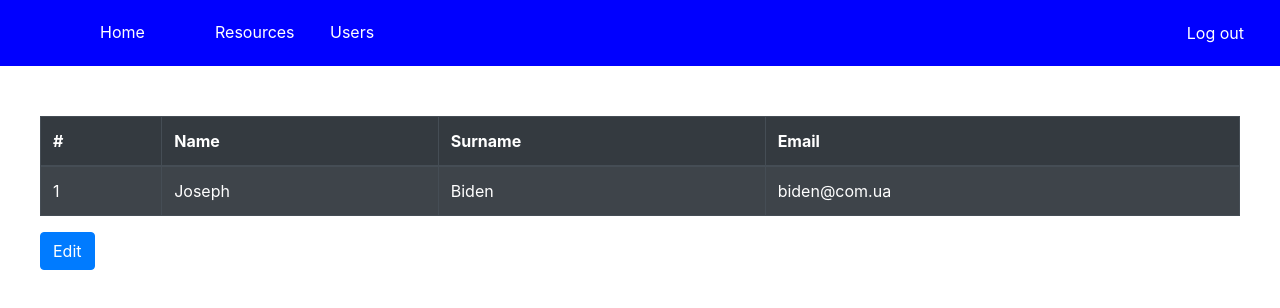
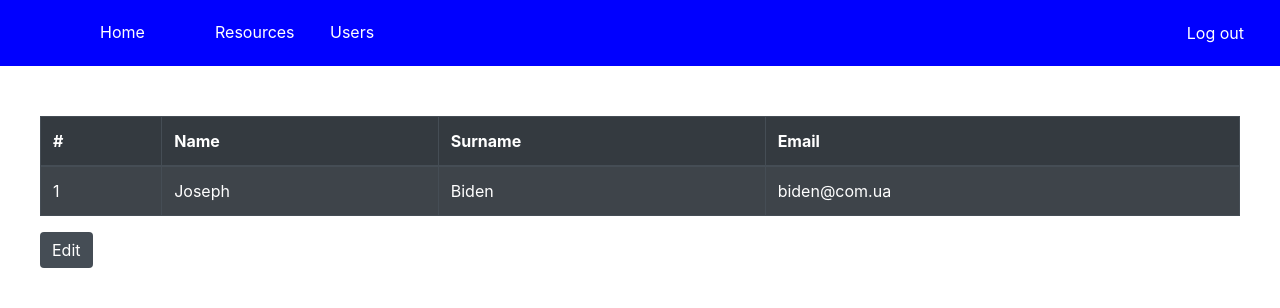
Before and after one commit to OlehHinko/admin-project, a React (Create React App) app: page /user/1 in a window 1280 px wide. Shown: the top 308 px of the page. Built offline with nearby package versions, Linux system fonts and the light colour scheme; sample sign-in values are in the browser's storage.

Commit message:
9-commit

```diff
--- a/package.json
+++ b/package.json
@@ -4,7 +4,9 @@
   "private": true,
   "dependencies": {
     "bootstrap": "^4.3.1",
+    "classnames": "^2.2.6",
     "history": "^4.9.0",
+    "is_js": "^0.9.0",
     "node-sass": "^4.11.0",
     "react": "^16.8.4",
     "react-bootstrap": "^1.0.0-beta.6",
--- a/src/App.js
+++ b/src/App.js
@@ -5,22 +5,21 @@ import Home from './components/Home/Home';
 import Header from './components/Header/Header';
 import Resources from './components/Resources/Resources';
 import Users from './components/Users/Users';
-import Login from './components/Logination/Logination';
+import Signin from './components/Signin/Signin';
 
 import {BrowserRouter, Route, Redirect} from 'react-router-dom';
 import User from "./components/Users/User/User";
 import {Switch} from "react-router";
-import history from './components/History/history'
 
 class Navigation extends React.Component {
     render() {
         return (
             <div>
-                <BrowserRouter history={history}>
+                <BrowserRouter>
                     <Header />
                     <main>
                         <Switch>
-                            <Route path='/login' component={Login}/>
+                            <Route path='/login' component={Signin}/>
                             <PrivateRoute path='/resources' component={Resources}/>
                             <PrivateRoute path='/users' component={Users}/>
                             <PrivateRoute path='/user/:id' component={User}/>
--- a/src/components/History/history.js
+++ /dev/null
@@ -1,3 +0,0 @@
-import { createBrowserHistory } from 'history';
-
-export default  createBrowserHistory();
--- a/src/components/Logination/Logination.js
+++ /dev/null
@@ -1,33 +0,0 @@
-import React from 'react';
-import './Logination.scss';
-import {Form, Button} from 'react-bootstrap';
-import { Redirect} from 'react-router-dom';
-
-class Login extends React.Component {
-    setLocalStorage = () => {
-        localStorage.setItem('isLogined', 'true');
-    };
-
-    render() {
-        if (localStorage.getItem('isLogined')) {
-            return <Redirect to={{pathname: "/"}}/>
-        }
-        return (
-            <Form>
-                <Form.Group controlId="formBasicEmail">
-                    <Form.Label>Email address</Form.Label>
-                    <Form.Control type="email" placeholder="Enter email"/>
-                </Form.Group>
-                <Form.Group controlId="formBasicPassword">
-                    <Form.Label>Password</Form.Label>
-                    <Form.Control type="password" placeholder="Password"/>
-                </Form.Group>
-                <Button variant="primary" type="submit" onClick={this.setLocalStorage}>
-                    Submit
-                </Button>
-            </Form>
-        );
-    }
-};
-
-export default Login;
--- /dev/null
+++ b/src/components/Signin/Signin.js
@@ -0,0 +1,101 @@
+import React from 'react';
+import './Signin.scss';
+import { Form, Button } from 'react-bootstrap';
+import is from 'is_js';
+import { withRouter } from "react-router";
+
+class Signin extends React.Component {
+    constructor(props) {
+        super(props);
+        this.state = {
+            email: '',
+            password: '',
+            emailError: '',
+            passwordError: ''
+        };
+        this.handslerChangeField = this.handslerChangeField.bind(this);
+    }
+
+    handslerChangeField(e) {
+        const { name, value } = e.target;
+        this.setState({ [ name ]: value });
+    }
+
+    onSignIn(e) {
+        e.preventDefault();
+        if (!this.isFormsValid()) {
+            return
+        }
+        this.props.history.push('/');
+        localStorage.setItem('isLogined', 'true');
+    };
+
+    isFormsValid() {
+        return this.isEmailValid(this.state.email) && this.isPasswordValid(this.state.password);
+    }
+
+    isEmailValid(email) {
+        let emailError = '';
+        if (email === '') {
+            emailError = 'You have not entered an email';
+            this.setState({ emailError });
+            return false;
+        }
+        if (!is.email(email)) {
+            emailError = 'You have entered an invalid email';
+            this.setState({ emailError });
+            return false;
+        }
+        this.setState({ emailError: '' });
+        return true;
+    }
+
+    isPasswordValid(password) {
+        let passwordError = '';
+        if (password === '') {
+            passwordError = 'Password can not be empty';
+            this.setState({ passwordError });
+            return false;
+        }
+        if (password.length < 6) {
+            passwordError = 'Password length must be more than six characters long';
+            this.setState({  passwordError });
+            return false;
+        }
+        this.setState({ passwordError: '' });
+        return true;
+    }
+
+    render() {
+        const {emailError} = this.state;
+        const {passwordError} = this.state;
+        const classNames = require('classnames');
+        return (
+            <Form onSubmit={(e) => this.onSignIn(e)}>
+                <Form.Group controlId="formBasicEmail">
+                    <Form.Label>Email address</Form.Label>
+                    <Form.Control className={classNames({'error' : emailError})}
+                                  onChange={this.handslerChangeField}
+                                  value={this.state.email}
+                                  placeholder="Enter email"
+                                  name='email'/>
+                    {emailError && <div className='error-massage'>{emailError}</div>}
+                </Form.Group>
+                <Form.Group controlId="formBasicPassword">
+                    <Form.Label>Password</Form.Label>
+                    <Form.Control type="password" className={classNames({'error' : passwordError})}
+                                  onChange={this.handslerChangeField}
+                                  value={this.state.password}
+                                  placeholder="Password"
+                                  name='password'/>
+                    {passwordError && <div className='error-massage'>{passwordError}</div>}
+                </Form.Group>
+                <Button variant="primary" className='btn-submit' type="submit">
+                    Submit
+                </Button>
+            </Form>
+        );
+    }
+}
+
+export default withRouter(Signin);
--- /dev/null
+++ b/src/components/Signin/Signin.scss
@@ -0,0 +1,13 @@
+.form-group {
+  input{
+    &.error {
+      border: 2px solid red;
+      &:focus {
+        border: 2px solid #ced4da;
+      }
+    }
+  }
+  .error-massage {
+    color: red;
+  }
+}
--- a/src/components/Users/User/User.js
+++ b/src/components/Users/User/User.js
@@ -38,7 +38,7 @@ class User extends React.Component {
                     <Form.Control type="email" value={editedUser.email}/>
                 </Form.Group>
                 <Button variant="primary" type="submit" onClick={() => this.editUser(user)}>
-                    Edit
+                    Save
                 </Button>
             </Form>
         )
@@ -66,7 +66,7 @@ class User extends React.Component {
                     </tr>
                     </tbody>
                 </Table>
-                <Button variant="primary" type="submit" onClick={() => this.editUser(user)}>Edit</Button>
+                <Button variant="primary" type="submit"  className='user-btn-edit' onClick={() => this.editUser(user)}>Edit</Button>
             </div>
         )
     }
--- a/src/components/Users/User/User.scss
+++ b/src/components/Users/User/User.scss
@@ -4,3 +4,8 @@ form {
     padding: 0 10px;
   }
 }
+.user-btn-edit {
+  background-color: #454d55;
+  outline: none;
+  border: none;
+}
```
Also changed, not shown: src/components/Logination/Logination.scss (deleted), 1 other file (tests, documents, lock files or other folders).
